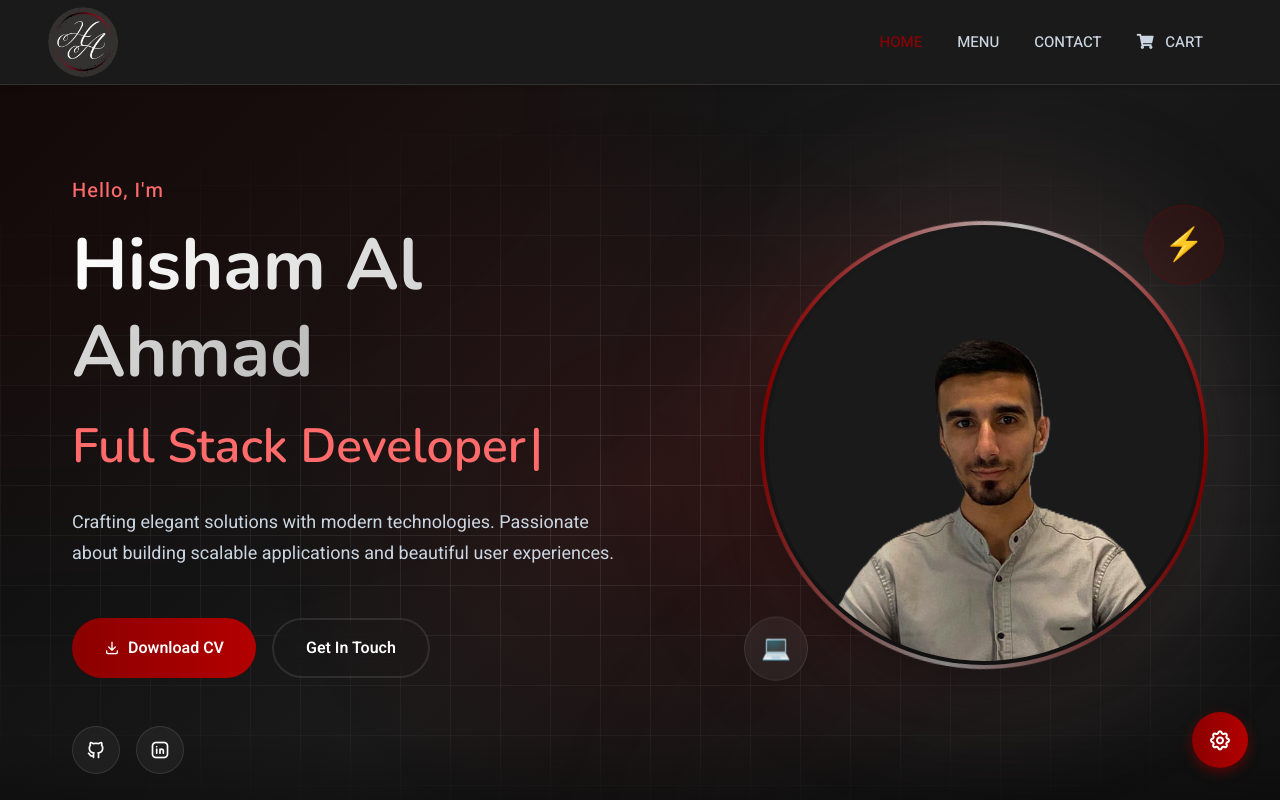
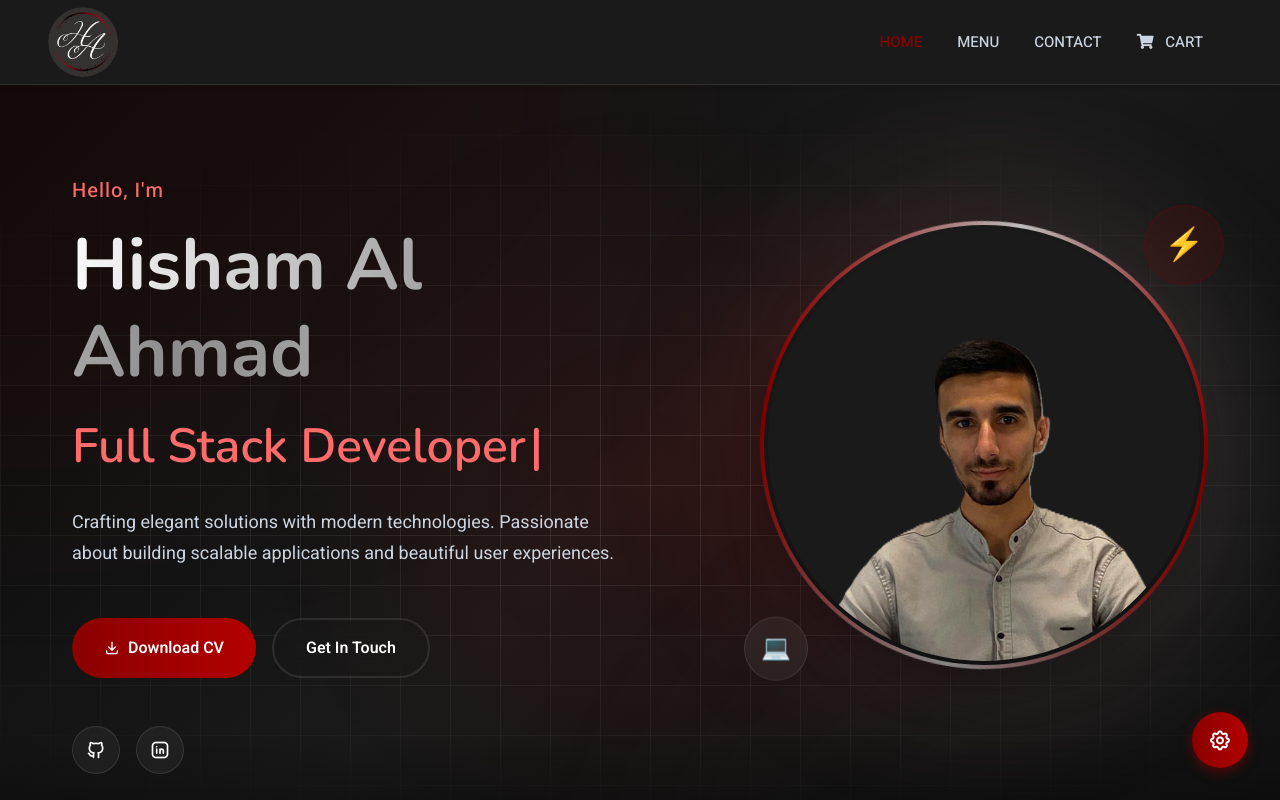
Before and after one commit to Hisham-AlAhmad/Portfolio, a React (Vite) app: page / in a window 1280 px wide. Shown: the top 800 px of the page. Built offline with nearby package versions, Linux system fonts and the light colour scheme.

Commit message:
Updated Theme changer method - Made gradient txt better on dark mode

```diff
--- a/src/components/Header/Header.jsx
+++ b/src/components/Header/Header.jsx
@@ -17,11 +17,8 @@ const Header = () => {
     const roles = ['Full Stack Developer', 'React Developer', 'Python Developer'];
 
     const handleThemeChange = () => {
-        // Toggle between cyberpunk and dark themes
         const newTheme = theme === 'cyberpunk' ? 'dark' : 'cyberpunk';
-        document.documentElement.setAttribute('data-theme', newTheme);
         setTheme(newTheme);
-        localStorage.setItem('theme', newTheme);
     };
 
     return (
--- a/src/components/Navbar/Navbar.jsx
+++ b/src/components/Navbar/Navbar.jsx
@@ -56,12 +56,8 @@ const Navbar = () => {
     }, []);
 
     const handleThemeChange = () => {
-        // Toggle between light and dark themes
         const newTheme = theme === 'light' ? 'dark' : 'light';
-        document.documentElement.setAttribute('data-theme', newTheme);
         setTheme(newTheme);
-        localStorage.setItem('theme', newTheme);
-
         // chnage logo based on theme
         setImgPath(newTheme === 'dark' ? '/img/logo/darkHA_circle.png' : '/img/logo/lightHA_circle.png');
     };
--- a/src/static/css/variables.css
+++ b/src/static/css/variables.css
@@ -44,7 +44,7 @@
   /* Gradient Colors */
   --gradient-primary: linear-gradient(90deg, #8b0000 0%, #b30000 100%);
   --gradient-primary-hover: linear-gradient(90deg, #a00000 0%, #cc0000 100%);
-  --gradient-text: linear-gradient(90deg, #ffffff 0%, #bfbfbf 50%, #e0e0e0 100%);
+  --gradient-text: linear-gradient(90deg, #ffffff 0%, #8c8c8c 40%, #bfbfbf 70%, #f5f5f5 100%);
   --gradient-bg: linear-gradient(135deg, #0a0a0a 0%, #1a1a1a 50%, #0a0a0a 100%);
 
   /* State Colors */
```
